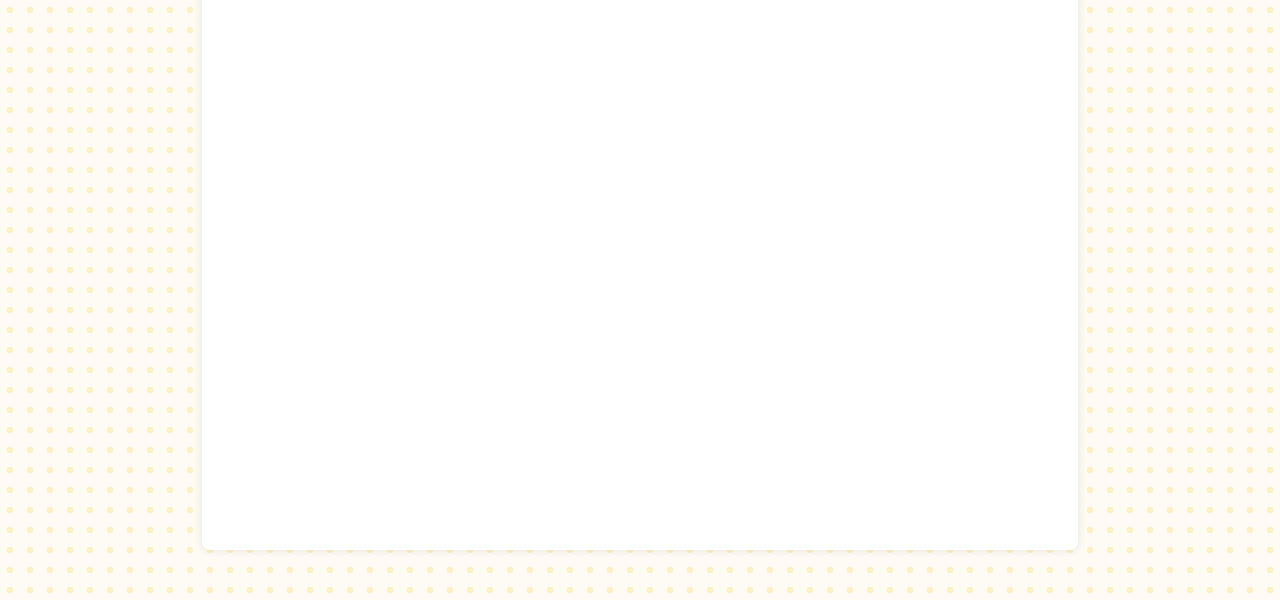
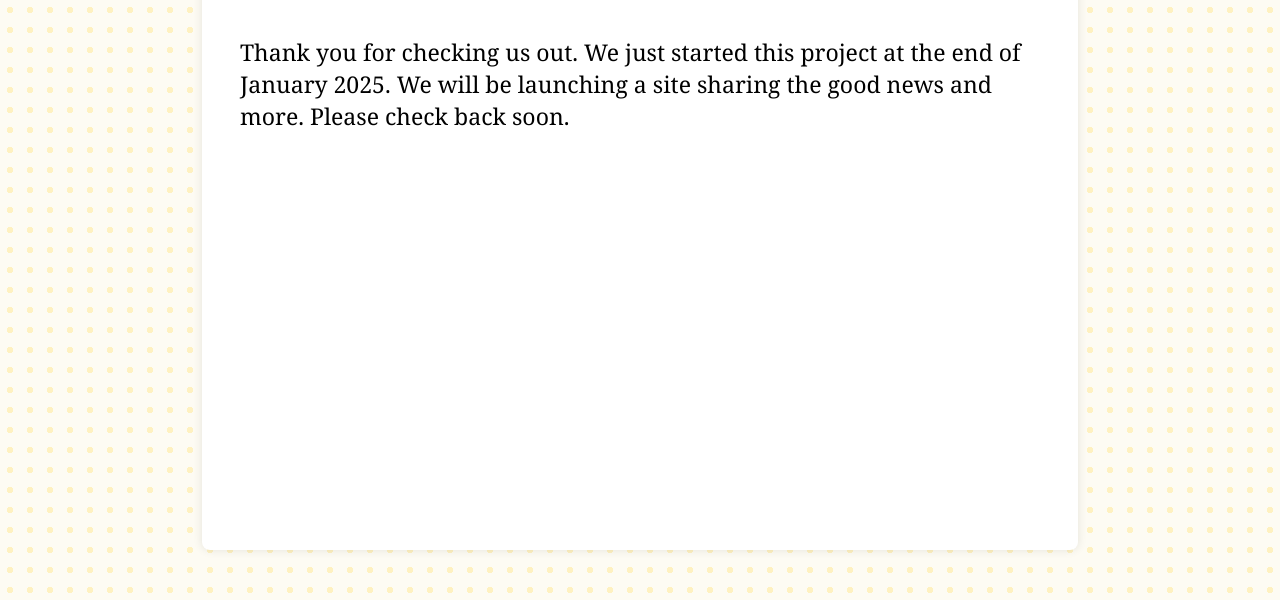
Before and after one commit to snowmac/helovesus.org, a plain HTML site: page index.html in a window 1280 px wide. Shown: the part 200-800 px from the top of the page. Drawn offline with Linux system fonts and the light colour scheme.

Commit message:
Update index.html

```diff
--- a/index.html
+++ b/index.html
@@ -53,6 +53,8 @@
 <body>
     <div class="content-area">
         <h1>He Loves Us</h1>
+
+        <p>Thank you for checking us out. We just started this project at the end of January 2025. We will be launching a site sharing the good news and more. Please check back soon.</p>
     </div>
 </body>
 </html>
```
